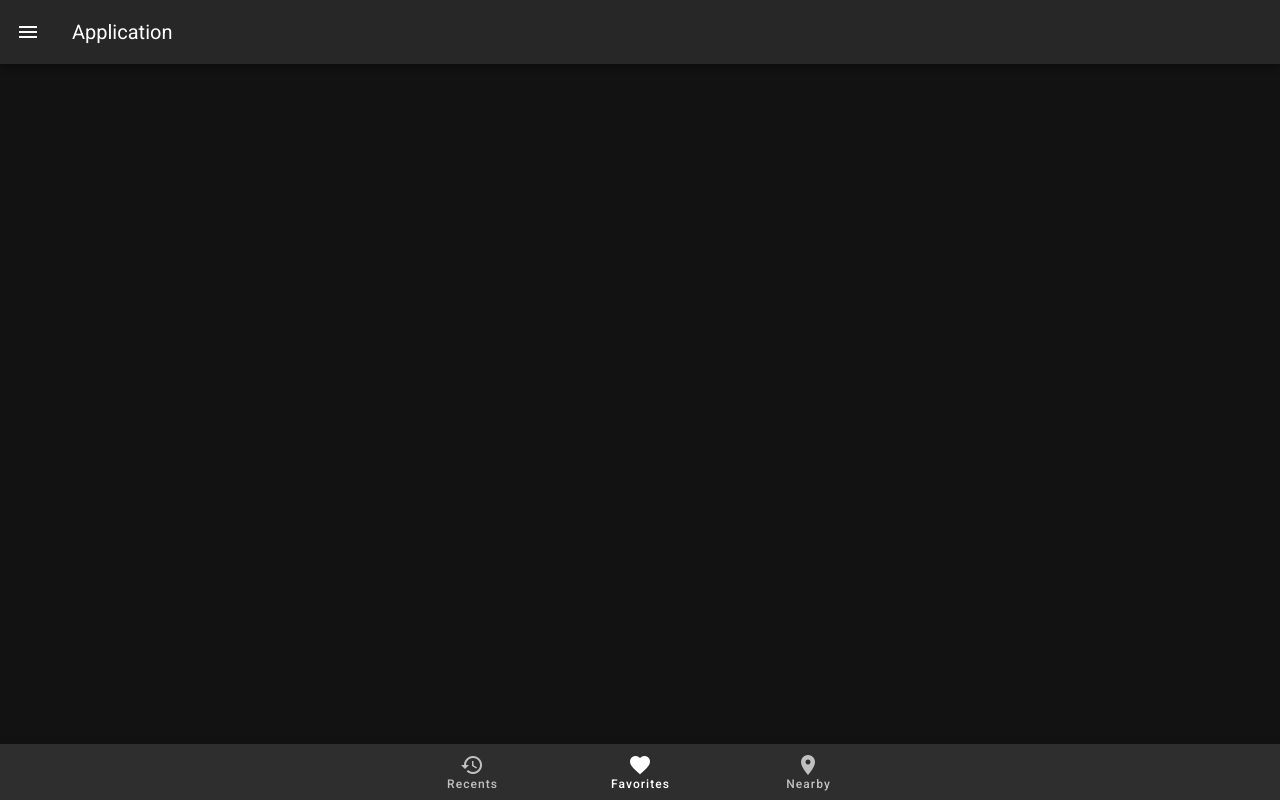
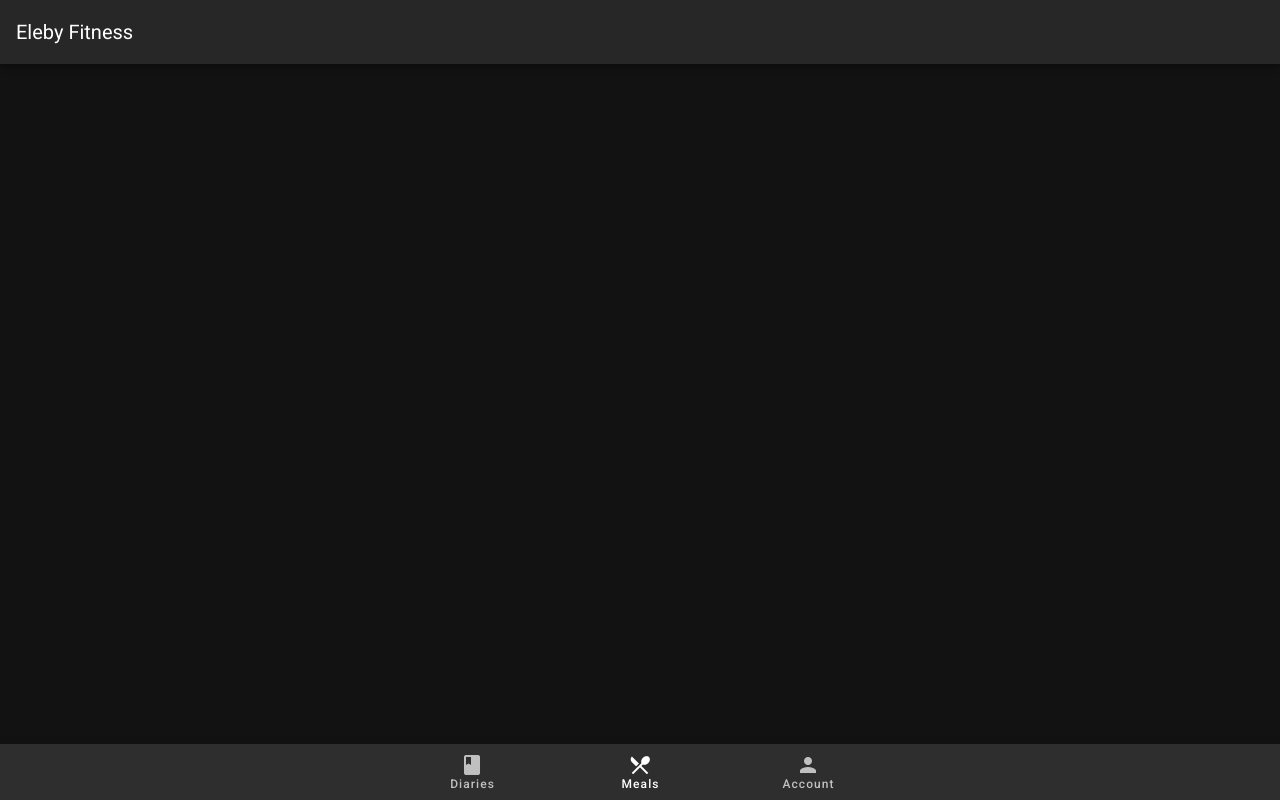
Before and after one commit to elebymax/eleby-fitness-app, a Vue app: page / in a window 1280 px wide. Built offline with nearby package versions, Linux system fonts and the light colour scheme.

Commit message:
feat: adjust main page

```diff
--- a/src/views/Main.vue
+++ b/src/views/Main.vue
@@ -29,8 +29,8 @@
       app
       clipped-left
     >
-      <v-app-bar-nav-icon @click.stop="isDrawerOpen = !isDrawerOpen"></v-app-bar-nav-icon>
-      <v-toolbar-title>Application</v-toolbar-title>
+<!--      <v-app-bar-nav-icon @click.stop="isDrawerOpen = !isDrawerOpen"></v-app-bar-nav-icon>-->
+      <v-toolbar-title>Eleby Fitness</v-toolbar-title>
     </v-app-bar>
 
     <v-content>
@@ -46,18 +46,18 @@
         grow
       >
         <v-btn>
-          <span>Recents</span>
-          <v-icon>mdi-history</v-icon>
+          <span>Diaries</span>
+          <v-icon>book</v-icon>
         </v-btn>
 
         <v-btn>
-          <span>Favorites</span>
-          <v-icon>mdi-heart</v-icon>
+          <span>Meals</span>
+          <v-icon>local_dining</v-icon>
         </v-btn>
 
         <v-btn>
-          <span>Nearby</span>
-          <v-icon>mdi-map-marker</v-icon>
+          <span>Account</span>
+          <v-icon>person</v-icon>
         </v-btn>
       </v-bottom-navigation>
     </v-footer>
```
